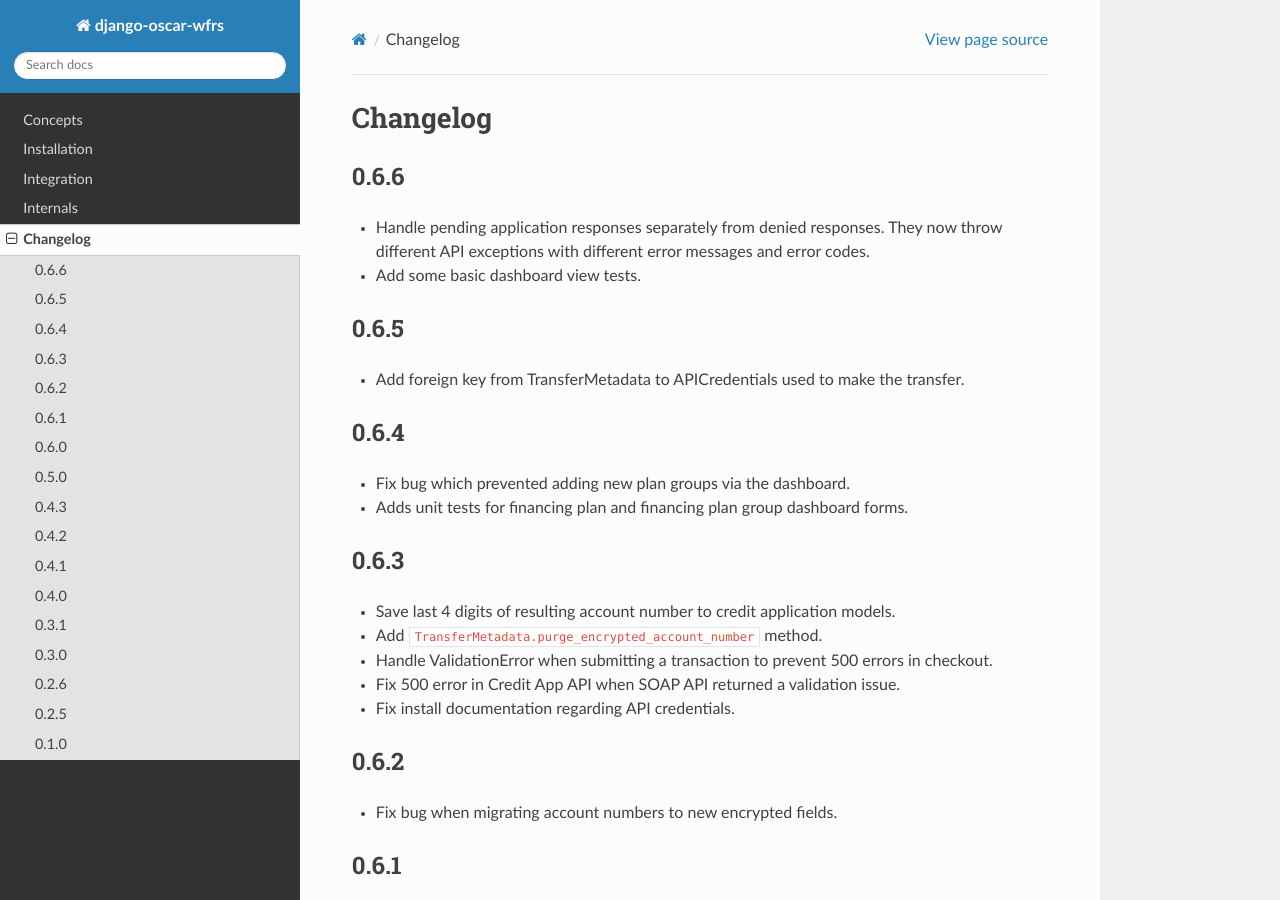
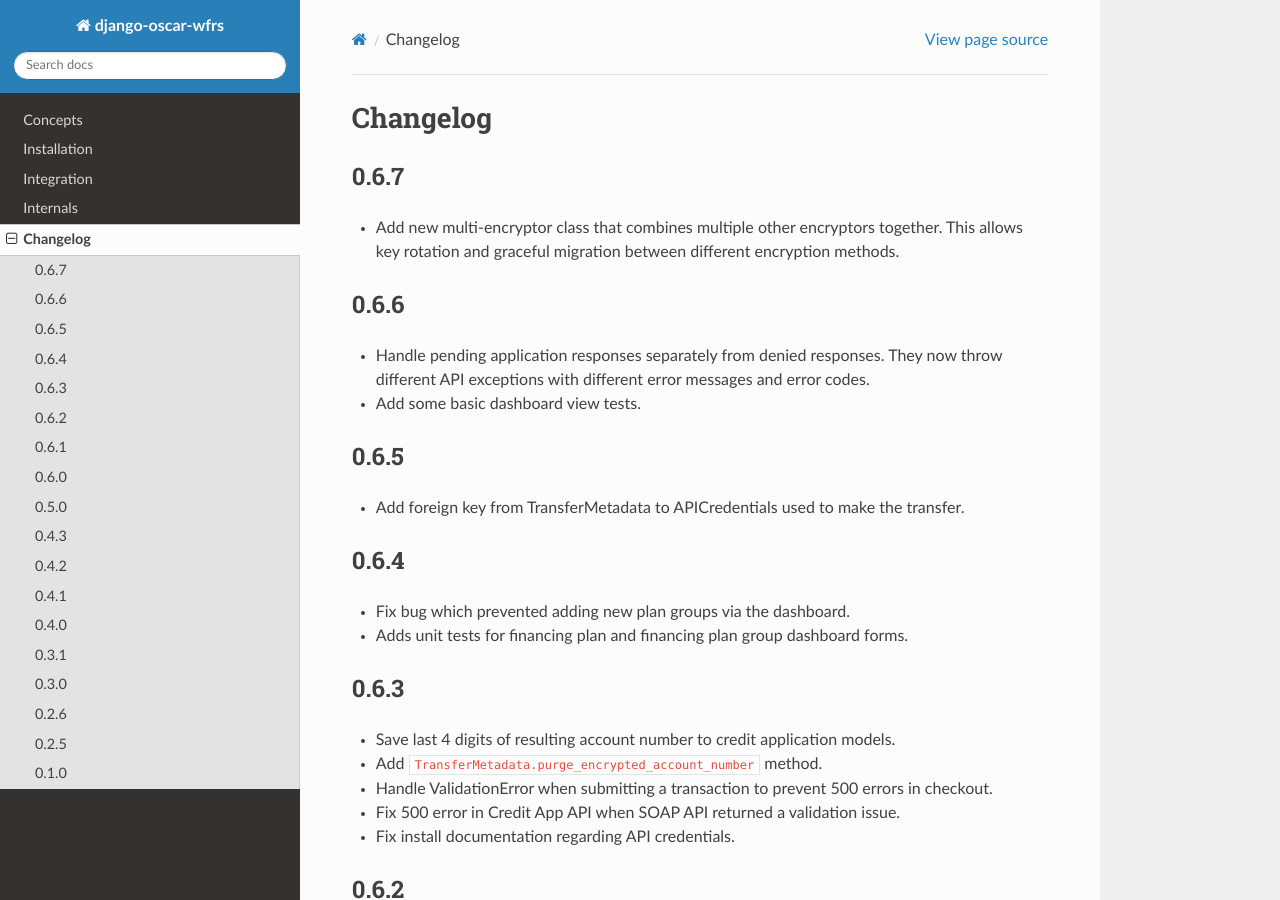
Before and after one commit to m-hairan/django-oscar, a Sphinx documentation site: the page built from docs/changes.rst, in a window 1280 px wide and 900 px high. Built offline with Sphinx 7.4.7 and the Read the Docs theme 2.0.0, drawn with Linux system fonts in a browser that asks for light colours; the version number could not be read and is left out.

Commit message:
Update changelog

```diff
--- a/docs/changes.rst
+++ b/docs/changes.rst
@@ -2,6 +2,10 @@
 
 Changelog
 =========
+
+0.6.7
+------------------
+- Add new multi-encryptor class that combines multiple other encryptors together. This allows key rotation and graceful migration between different encryption methods.
 
 0.6.6
 ------------------
```
